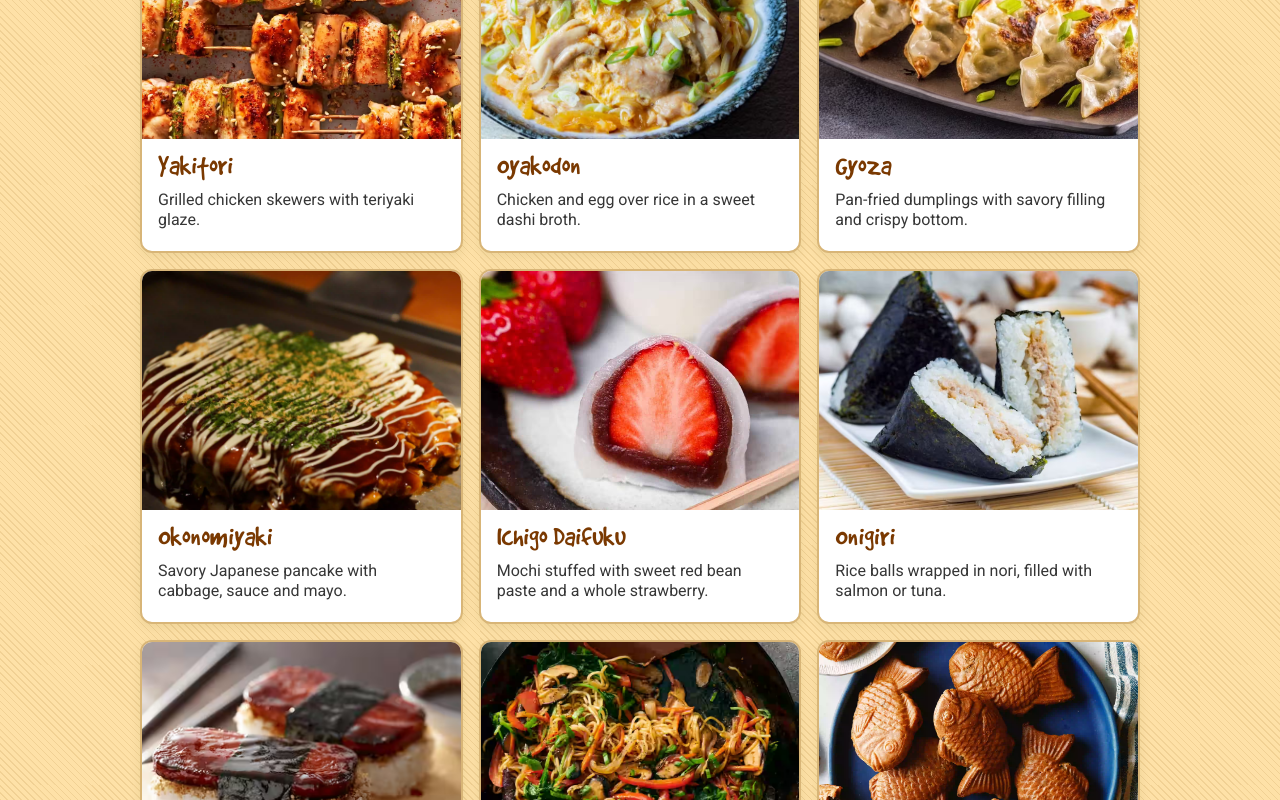
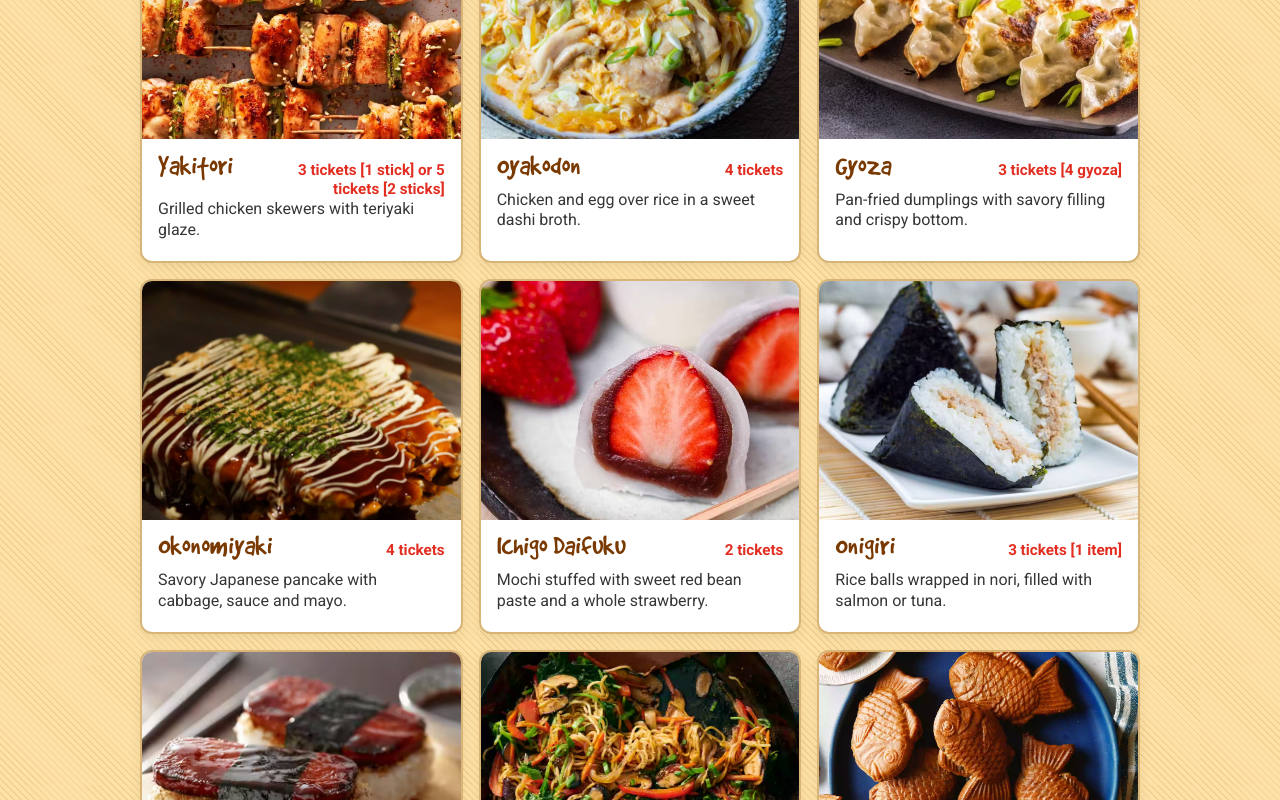
Before and after one commit to skyfujinuma/sdmatsuri, a React (Vite) app in the folder matsuriWebsite/: page /food in a window 1280 px wide. Shown: the part 480-1280 px from the top of the page. Built offline with nearby package versions, Linux system fonts and the light colour scheme.

Commit message:
remove Asayake Taiko

```diff
--- a/matsuriWebsite/src/pages/Food.css
+++ b/matsuriWebsite/src/pages/Food.css
@@ -99,12 +99,30 @@
   display: flex;
 }
 
+.food-name-row {
+  display: flex;
+  align-items: baseline;
+  justify-content: space-between;
+  gap: 0.5rem;
+  padding: 0.3rem 1rem 0;
+}
+
 .food-name {
   font-size: 1.9rem;
   color: var(--color-dark-olive);
   margin: 0;
-  padding-left: 1rem;
-  padding-top: 0.3rem;
+  flex: 1;
+  min-width: 0;
+}
+
+.food-price {
+  color: var(--color-dark-red);
+  font-size: 0.95rem;
+  font-weight: 600;
+  text-align: right;
+  flex-shrink: 0;
+  max-width: 55%;
+  line-height: 1.25;
 }
 
 .food-description {
@@ -129,6 +147,11 @@
     font-size: 1.7rem;
   }
 
+  .food-price {
+    font-size: 0.85rem;
+    max-width: 50%;
+  }
+
   .food-description {
     font-size: 0.9rem;
   }
--- a/matsuriWebsite/src/pages/Food.tsx
+++ b/matsuriWebsite/src/pages/Food.tsx
@@ -6,25 +6,26 @@ interface FoodItem {
   name: string;
   description: string;
   image: string;
+  price: string;
 }
 
 const foods: FoodItem[] = [
-  { id: 'yakitori', name: 'Yakitori', description: 'Grilled chicken skewers with teriyaki glaze.', image: '/food/yakitori.avif' },
-  { id: 'oyakodon', name: 'Oyakodon', description: 'Chicken and egg over rice in a sweet dashi broth.', image: '/food/oyakodon.avif' },
-  { id: 'gyoza', name: 'Gyoza', description: 'Pan-fried dumplings with savory filling and crispy bottom.', image: '/food/gyoza.avif' },
-  { id: 'okonomiyaki', name: 'Okonomiyaki', description: 'Savory Japanese pancake with cabbage, sauce and mayo.', image: '/food/okonomiyaki.avif' },
-  { id: 'ichigo-daifuku', name: 'Ichigo Daifuku', description: 'Mochi stuffed with sweet red bean paste and a whole strawberry.', image: '/food/ichigo-daifuku.avif' },
-  { id: 'onigiri', name: 'Onigiri', description: 'Rice balls wrapped in nori, filled with salmon or tuna.', image: '/food/onigiri.avif' },
-  { id: 'spam-musubi', name: 'Spam Musubi', description: 'Grilled Spam on rice wrapped in nori.', image: '/food/spam-musubi.avif' },
-  { id: 'yakisoba', name: 'Yakisoba', description: 'Stir-fried noodles with vegetables and savory sauce.', image: '/food/yakisoba.avif' },
-  { id: 'taiyaki', name: 'Taiyaki', description: 'Fish-shaped waffle filled with red bean paste or nutella.', image: '/food/taiyaki.avif' },
-  { id: 'takoyaki', name: 'Takoyaki', description: 'Octopus balls in a savory sauce.', image: '/food/takoyaki.avif' },
+  { id: 'yakitori', name: 'Yakitori', description: 'Grilled chicken skewers with teriyaki glaze.', image: '/food/yakitori.avif', price: '3 tickets [1 stick] or 5 tickets [2 sticks]' },
+  { id: 'oyakodon', name: 'Oyakodon', description: 'Chicken and egg over rice in a sweet dashi broth.', image: '/food/oyakodon.avif', price: '4 tickets' },
+  { id: 'gyoza', name: 'Gyoza', description: 'Pan-fried dumplings with savory filling and crispy bottom.', image: '/food/gyoza.avif', price: '3 tickets [4 gyoza]' },
+  { id: 'okonomiyaki', name: 'Okonomiyaki', description: 'Savory Japanese pancake with cabbage, sauce and mayo.', image: '/food/okonomiyaki.avif', price: '4 tickets' },
+  { id: 'ichigo-daifuku', name: 'Ichigo Daifuku', description: 'Mochi stuffed with sweet red bean paste and a whole strawberry.', image: '/food/ichigo-daifuku.avif', price: '2 tickets' },
+  { id: 'onigiri', name: 'Onigiri', description: 'Rice balls wrapped in nori, filled with salmon or tuna.', image: '/food/onigiri.avif', price: '3 tickets [1 item]' },
+  { id: 'spam-musubi', name: 'Spam Musubi', description: 'Grilled Spam on rice wrapped in nori.', image: '/food/spam-musubi.avif', price: '3 tickets [1 item]' },
+  { id: 'yakisoba', name: 'Yakisoba', description: 'Stir-fried noodles with vegetables and savory sauce.', image: '/food/yakisoba.avif', price: '3 tickets' },
+  { id: 'taiyaki', name: 'Taiyaki', description: 'Fish-shaped waffle filled with red bean paste or nutella.', image: '/food/taiyaki.avif', price: '3 tickets [1 Taiyaki]' },
+  { id: 'takoyaki', name: 'Takoyaki', description: 'Octopus balls in a savory sauce.', image: '/food/takoyaki.avif', price: '6 tickets [5 takoyakis]' },
 ];
 
 const drinks: FoodItem[] = [
-  { id: 'matcha-latte', name: 'Matcha Latte', description: 'Creamy oat milk matcha latte.', image: '/drinks/matcha-latte.avif' },
-  { id: 'matcha-float', name: 'Matcha Float', description: 'Matcha latte with a scoop of vanilla ice cream.', image: '/drinks/matcha-float.avif' },
-  { id: 'water', name: 'Bottled Water', description: 'Cold, probably.', image: '/drinks/water.avif' },
+  { id: 'matcha-latte', name: 'Matcha Latte', description: 'Creamy oat milk matcha latte.', image: '/drinks/matcha-latte.avif', price: '4 tickets [16 oz]' },
+  { id: 'matcha-float', name: 'Matcha Float', description: 'Matcha latte with a scoop of vanilla ice cream.', image: '/drinks/matcha-float.avif', price: '4 tickets [16 oz cups]' },
+  { id: 'water', name: 'Bottled Water', description: 'Cold, probably.', image: '/drinks/water.avif', price: '' },
 ];
 
 function Food() {
@@ -80,7 +81,10 @@ function Food() {
                 />
                 <div className="food-image-placeholder">Add photo</div>
               </div>
-              <h3 className="food-name">{item.name}</h3>
+              <div className="food-name-row">
+                <h3 className="food-name">{item.name}</h3>
+                <span className="food-price">{item.price}</span>
+              </div>
               <p className="food-description">{item.description}</p>
             </div>
           ))}
--- a/matsuriWebsite/src/pages/Schedule.tsx
+++ b/matsuriWebsite/src/pages/Schedule.tsx
@@ -35,7 +35,6 @@ const SCHEDULE_SECTIONS: ScheduleSection[] = [
       { id: 11, time: '8:00–8:25 PM', title: 'Blue Moon Sanitizer', description: 'San Diego based anime and game soundtrack cover band performing high-energy sets of familiar themes for conventions, festivals, and events.', location: '' },
       { id: 12, time: '8:40–9:00 PM', title: 'Patchwork', description: 'Friends band mixing genres and languages — covers that explore multiple styles while keeping the set fun and exploratory.', location: '' },
       { id: 13, time: '9:20–9:40 PM', title: 'KOTX', description: 'All-inclusive K-pop dance and social org at UCSD established in 2015 spreading Korean culture through performance and community.', location: '' },
-      { id: 14, time: '9:45–10:00 PM', title: 'Asayake Taiko', description: 'UCSD taiko ensemble. The group shares Japanese culture through taiko drumming, evoking the morning glow (asayake) of La Jolla light on the ocean.', location: '' },
     ],
   },
   {
```
Also changed, not shown: 1 other file (tests, documents, lock files or other folders).
